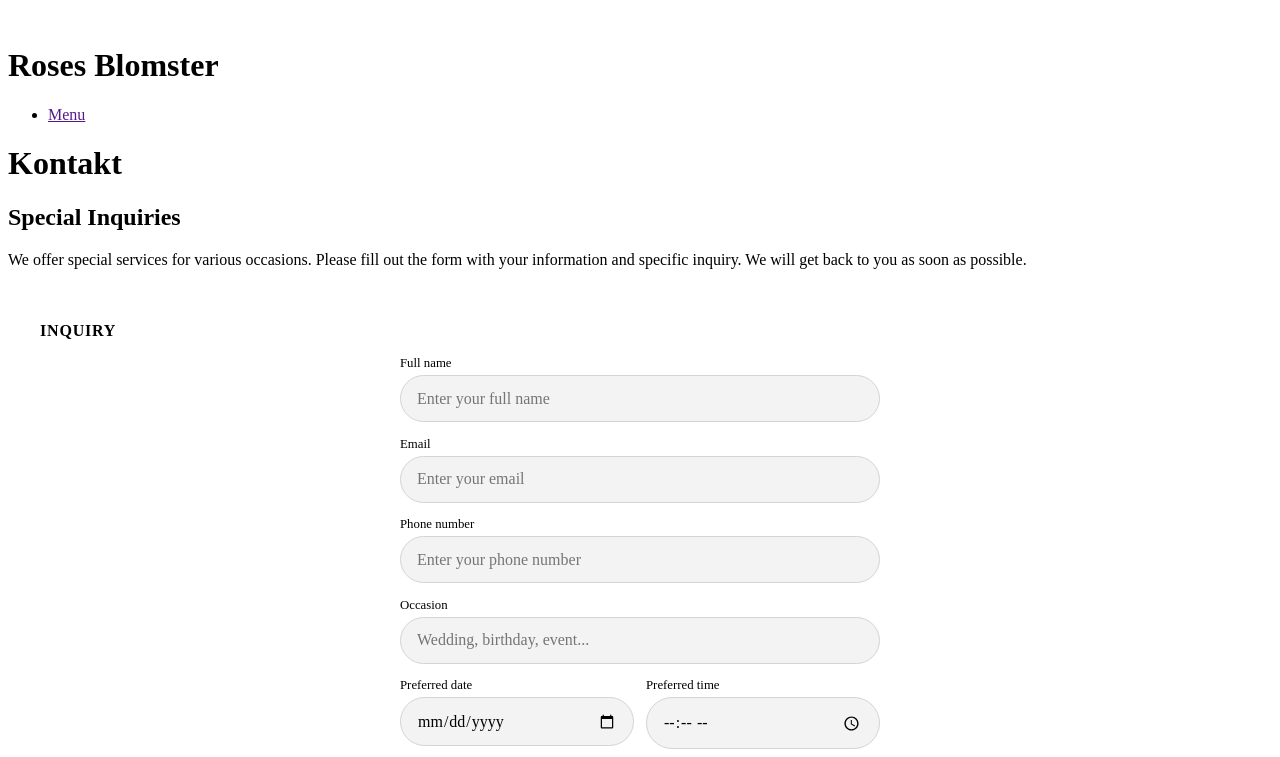
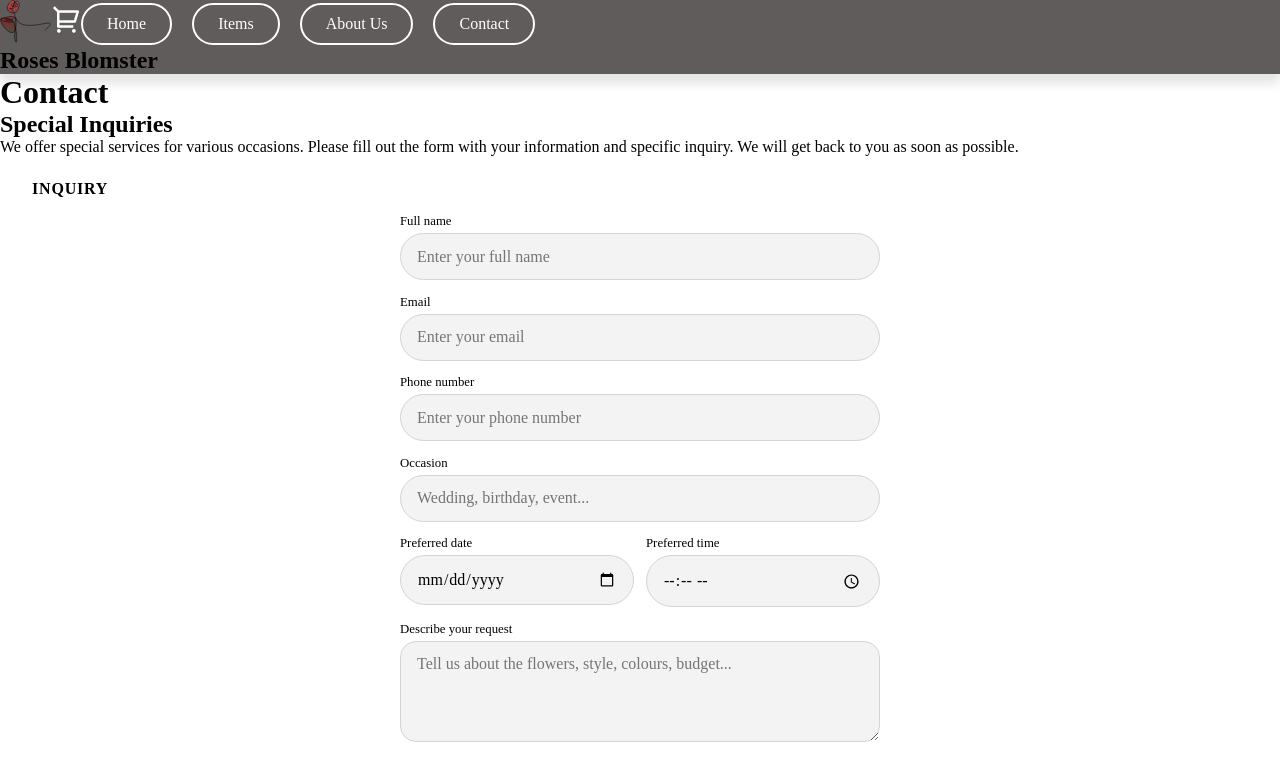
Before and after one commit to Justy488/tema-5_part2, a plain HTML site: page kontact.html in a window 1280 px wide. Shown: the top 757 px of the page. Drawn offline with nearby package versions, Linux system fonts and the light colour scheme; files that its build step writes are made by us from their sources.

Commit message:
update file

```diff
--- a/kontact.html
+++ b/kontact.html
@@ -3,32 +3,65 @@
   <head>
     <meta charset="UTF-8" />
     <meta name="viewport" content="width=device-width, initial-scale=1.0" />
-    <link rel="stylesheet" href="css_fælles/style.css" />
     <link rel="stylesheet" href="css_agga/general.css" />
-    <link rel="stylesheet" href="css_fælles/font.css" />
-    <link rel="stylesheet" href="css_fælles/layout.css" />
-    <link rel="stylesheet" href="css_fælles/general.css" />
+    <link rel="stylesheet" href="menu/style.css" />
+    <link href="https://cdn.jsdelivr.net/npm/remixicon@4.7.0/fonts/remixicon.css" rel="stylesheet" />
     <title>Document</title>
   </head>
   <body>
     <header class="header">
-      <nav>
-        <div id="logo" class="logo">
-          <img src="" alt="" />
-        </div>
+      <nav class="nav">
+        <!-- Logo -->
+        <a href="index.html" class="logo">
+          <svg width="51" height="43" viewBox="0 0 51 43" fill="none" xmlns="http://www.w3.org/2000/svg">
+            <path
+              d="M14.1843 3.13281C15.888 2.77796 17.2446 3.33414 15.0704 5.97147C14.2281 6.00092 13.5449 5.90514 13.2462 5.71408C13.1375 6.04565 13.0522 6.34639 12.9861 6.61882C13.4189 6.72331 13.9341 6.81417 14.5419 6.88776C18.7158 7.39315 18.3874 2.82437 14.5419 2.10269C21.2603 -2.0625 19.1586 9.11815 17.1056 11.2886C16.2226 12.2221 15.1835 12.7138 14.1187 12.8798C14.6556 14.0059 15.03 15.3921 15.0704 17.0921C15.1378 19.9279 15.1196 23.1414 15.057 26.1762C15.2818 26.9645 15.4919 27.7989 15.6815 28.6691C16.2692 31.3656 16.6609 34.405 16.689 37.4762C16.7683 46.122 15.2906 41.0786 14.5419 37.4762C14.6548 36.6025 14.809 34.0014 14.9287 30.6966C11.3048 37.1349 0.608949 25.1307 0.813946 20.0454C0.0672046 19.6366 -0.0156401 19.2717 1.04047 19.0514C1.44942 18.2009 2.42788 17.7594 4.15683 17.9822C15.6508 14.2903 15.6243 17.9897 12.2422 19.8552C13.1928 20.9792 14.2258 23.2622 15.057 26.1762C15.1196 23.1414 15.1378 19.9279 15.0704 17.0921C15.03 15.3921 14.6556 14.0059 14.1187 12.8798C11.6098 13.2711 8.95896 11.8537 7.87585 10.1457C4.50982 4.83754 16.4439 -4.4961 14.1843 3.13281Z"
+              fill="url(#paint0_linear_111_721)"
+              fill-opacity="0.75"
+            />
+            <path
+              d="M44.9274 30.3941C65.184 11.618 21.5199 37.4762 15.5184 17.0921C21.0564 55.4677 -14.6418 8.98277 8.97374 19.5237C22.6256 25.6173 -4.86268 20.1897 1.11365 19.0368C20.2673 11.964 14.6183 21.4652 7.87585 20.7522C1.80959 20.1107 7.75863 18.2643 11.5466 19.2364C13.6497 20.4372 16.6098 28.8305 16.689 37.4762C16.7683 46.122 15.2906 41.0786 14.5419 37.4762C14.7951 35.5178 15.2554 24.8802 15.0704 17.0921C14.8854 9.30409 7.6907 8.1034 9.97441 8.3131C15.5184 8.82215 11.091 10.875 13.6789 4.54613C17.8004 -5.53305 4.32503 4.54613 7.87585 10.1457C9.4186 12.5786 14.142 14.4217 17.1056 11.2886C19.1586 9.11815 21.2603 -2.0625 14.5419 2.10269C18.3874 2.82437 18.7158 7.39315 14.5419 6.88776C4.26183 5.64302 20.442 -0.544364 15.0704 5.97147C13.1291 6.03935 12.033 5.44206 14.5419 4.54613"
+              stroke="black"
+              stroke-width="0.5"
+            />
+            <defs>
+              <linearGradient id="paint0_linear_111_721" x1="25.2501" y1="0.25" x2="25.2501" y2="42.25" gradientUnits="userSpaceOnUse">
+                <stop stop-color="#E04444" />
+                <stop offset="0.528846" stop-color="#7A2525" />
+                <stop offset="0.980769" stop-color="#1C6648" />
+              </linearGradient>
+            </defs>
+          </svg>
+        </a>
+
+        <!-- Menu -->
+        <ul class="menu">
+          <div id="cart-icon"><i class="ri-shopping-cart-2-line"></i></div>
+          <li><a href="index.html">Home</a></li>
+          <li><a href="product.html">Items</a></li>
+          <li><a href="aboutus.html">About Us</a></li>
+          <li><a href="kontact.html">Contact</a></li>
+        </ul>
+
+        <!-- Burger -->
+        <button class="burger">
+          <span class="line"></span>
+          <span class="line"></span>
+          <span class="line"></span>
+        </button>
       </nav>
-      <h1>Roses Blomster</h1>
-      <ul>
-        <li class="button"><a href="">Menu</a></li>
-      </ul>
+      <section class="herotitle">
+        <h1>Roses Blomster</h1>
+      </section>
     </header>
     <main>
-      <h1>Kontakt</h1>
+      <h1>Contact</h1>
       <h2>Special Inquiries</h2>
       <p>We offer special services for various occasions. Please fill out the form with your information and specific inquiry. We will get back to you as soon as possible.</p>
       <section class="kontakt-form-section">
         <h2 class="form-title">Inquiry</h2>
 
+        <!--FORM-->
         <form class="kontakt-form">
           <!-- 1 -->
           <div class="form-row">
@@ -79,7 +112,7 @@
         </form>
       </section>
 
-      <!-- OUTPUT block under the form -->
+      <!-- OUTPUT -->
       <section class="kontakt-output">
         <div class="output-box">
           <p>OUTPUT</p>
```
